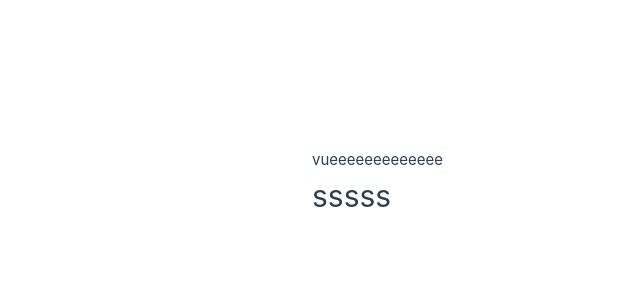
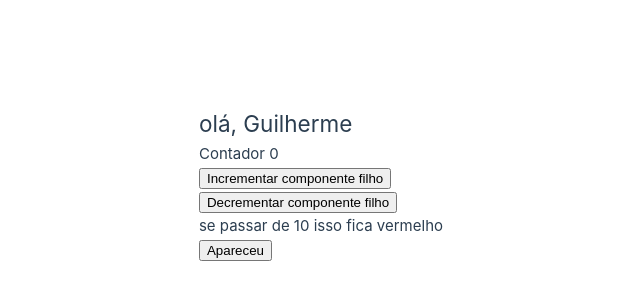
Before and after one commit to Guibertagna/curso-vue, a Vue app: page / in a window 1280 px wide. Shown: the part 216-516 px from the top of the page, without its empty margins (197-837 px from the left). Built offline with nearby package versions, Linux system fonts and the light colour scheme.

Commit message:
exercicios

```diff
--- a/src/App.vue
+++ b/src/App.vue
@@ -1,18 +1,39 @@
 <template>
-  <div>
-    <Primeiro/>
-    <h1>sssss</h1>
+  <div class="fundo">
+    <SegundoComponente nome="Guilherme" />
+    <ContadorComponente @conta="contador" />
+
+    <p v-if="!muda">se passar de 10 isso fica vermelho</p>
+    <p v-if="muda" class="vermelho">se passar de 10 isso fica vermelho</p>
+
+    <MudaComponent :hiden="esconde" />
+    <h1 v-if="esconde">aaaaa</h1>
+    <button @click="mudar">Apareceu</button>
   </div>
 </template>
-<script>
-import Primeiro from './components/Primeiro.vue';
 
+<script setup>
+import { ref } from 'vue';
+import ContadorComponente from './components/ContadorComponente.vue';
+import SegundoComponente from './components/SegundoComponente.vue';
+import MudaComponent from './components/MudaComponent.vue';
 
-  export default{
-    name: 'App',
-    components:{
-      Primeiro
-    },
-};
+const contadorValor = ref(0);
+const muda = ref(false);
+const esconde = ref(false); // Adicionando a variável hiden corretamente
 
+function mudar() {
+  esconde.value = true; // Agora a variável hiden existe e pode ser alterada
+}
+
+function contador(varia) {
+  contadorValor.value = varia;
+  muda.value = contadorValor.value >= 10;
+}
 </script>
+
+<style>
+.vermelho {
+  color: red;
+}
+</style>
--- /dev/null
+++ b/src/components/ContadorComponente.vue
@@ -0,0 +1,25 @@
+<template>
+    <div @click="mostrarPai" >
+        <p> Contador {{ contador }}</p>
+        <button @click="incrementar" >Incrementar componente filho</button>
+        <br>
+        <button @click="decrementar" >Decrementar componente filho</button>
+    </div>
+</template>
+
+<script setup>
+    import {ref} from 'vue'
+
+    const contador = ref (0);
+    function incrementar (){
+        contador.value++;
+    }
+    function decrementar (){
+        contador.value--;
+    }
+
+    const emit = defineEmits(['conta'])
+        function mostrarPai(){
+                emit ('conta', contador.value)
+        }
+</script>
--- /dev/null
+++ b/src/components/MudaComponent.vue
@@ -0,0 +1,15 @@
+<template>
+    <div>
+        <h2 v-if="hiden">Olá</h2>
+
+    </div>
+</template>
+
+
+<script setup>
+    defineProps({
+    hiden: Boolean,
+    });
+
+
+</script>
--- a/src/components/Primeiro.vue
+++ b/src/components/Primeiro.vue
@@ -1,12 +1,12 @@
 <template>
     <div>
         vueeeeeeeeeeeee
+        <p>{{ nome }}</p>
     </div>
 </template>
 
 
-<script>
-export default {
-    name: "Primeiro",
-};
+<script setup>
+    import {ref} from 'vue'
+    const nome =ref('bertiogaaaaaa')
 </script>
--- /dev/null
+++ b/src/components/SegundoComponente.vue
@@ -0,0 +1,13 @@
+<script setup>
+    defineProps({
+        nome: String
+    })
+
+</script>
+<template>
+    <div>
+
+        <h2> olá, {{ nome }}</h2>
+
+    </div>
+</template>
```
Also changed, not shown: src/components/TheWelcome.vue (+0 -12 lines).
